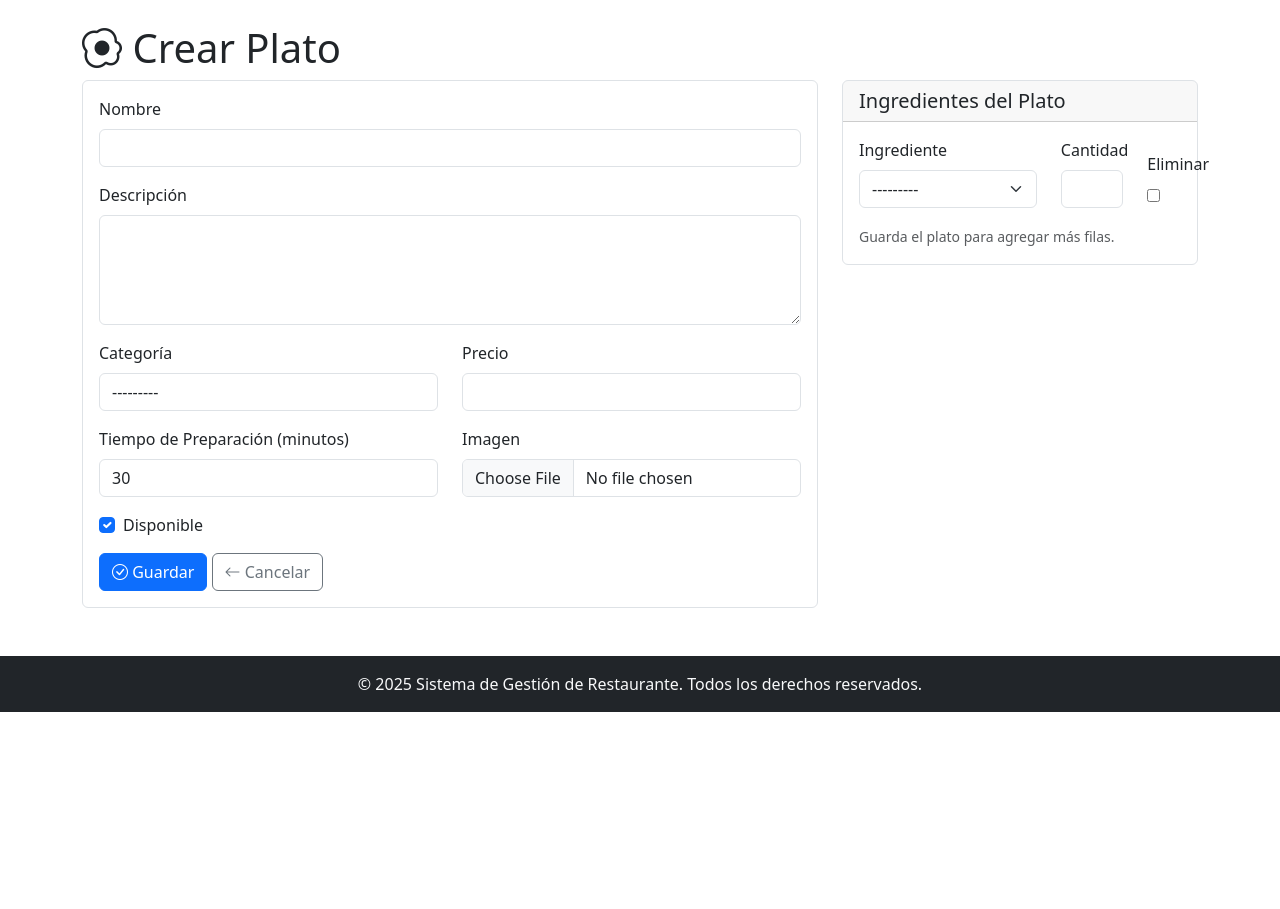
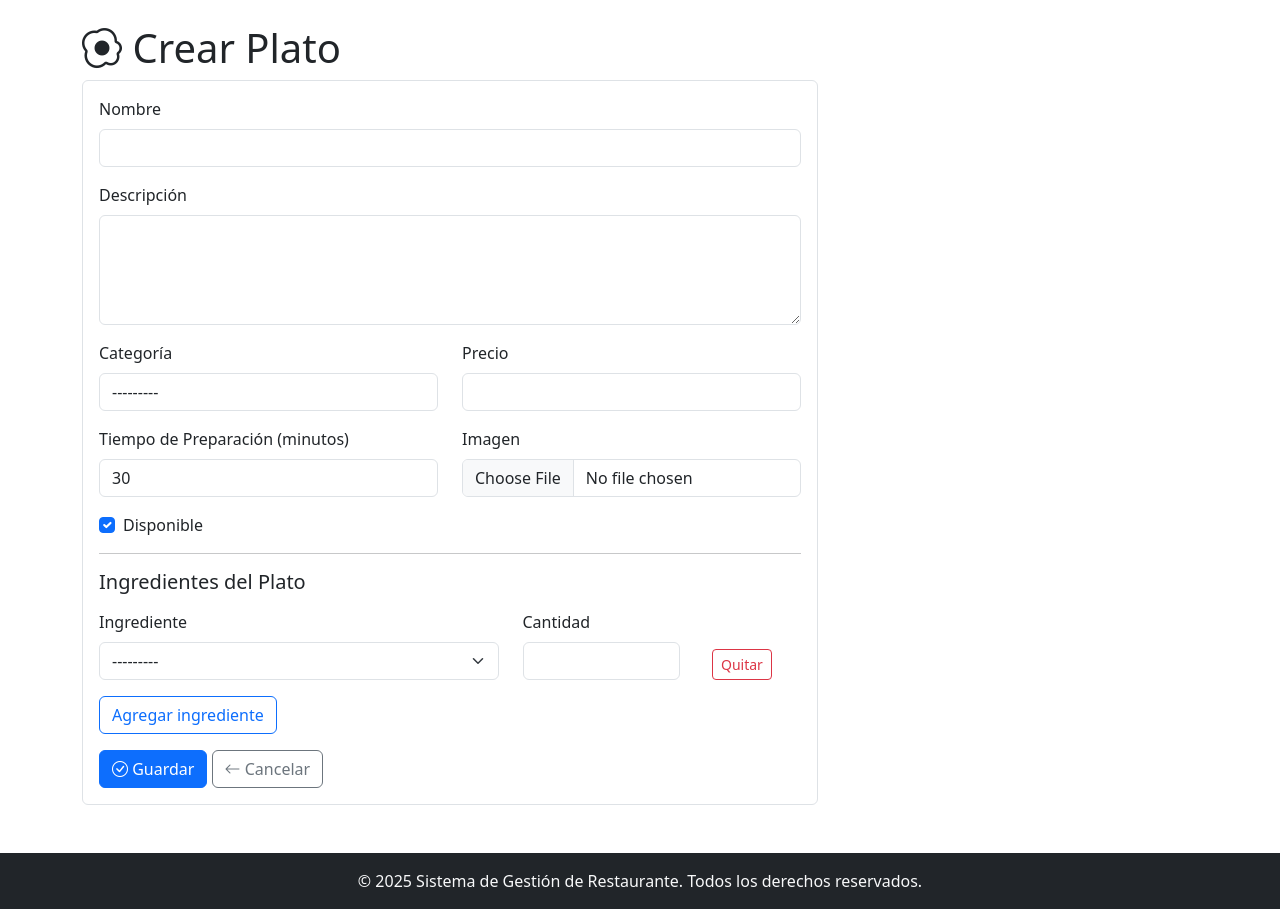
Before and after one commit to Juan-Camilo-Martinez-B/Sistema-para-restaurante, a Django app: page /gestion/platos/crear/ in a window 1280 px wide. Shown: the part 104-1013 px from the top of the page. Before the commit the page ends 816 px from the top, so only its background shows below. Run offline with Django 5.2, Linux system fonts and the light colour scheme; a user stored in the database is signed in; tables that the repository leaves empty hold one stand-in row (values such as "Sample post").

Commit message:
Correción en ingredientes de platos

```diff
--- a/templates/menu/admin/form_plato.html
+++ b/templates/menu/admin/form_plato.html
@@ -14,6 +14,9 @@
                     <div class="mb-3">
                         <label for="{{ form.nombre.id_for_label }}" class="form-label">Nombre</label>
                         {{ form.nombre }}
+                        {% if form.non_field_errors %}
+                            <div class="text-danger">{{ form.non_field_errors }}</div>
+                        {% endif %}
                         {% if form.nombre.errors %}
                             <div class="text-danger">{{ form.nombre.errors }}</div>
                         {% endif %}
@@ -68,53 +71,109 @@
                             Disponible
                         </label>
                     </div>
+                    {% if formset %}
+                    <hr>
+                    <h5 class="mb-3">Ingredientes del Plato</h5>
+                    {{ formset.management_form }}
+                    {% if formset.non_form_errors %}
+                        <div class="alert alert-danger">{{ formset.non_form_errors }}</div>
+                    {% endif %}
+                    <div id="ingredientes-container">
+                        {% for f in formset.forms %}
+                            <div class="row align-items-end mb-3">
+                                <div class="col-md-7">
+                                    <label class="form-label">Ingrediente</label>
+                                    {% if f.non_field_errors %}
+                                        <div class="text-danger">{{ f.non_field_errors }}</div>
+                                    {% endif %}
+                                    {{ f.ingrediente }}
+                                    {% if f.ingrediente.errors %}
+                                        <div class="text-danger">{{ f.ingrediente.errors }}</div>
+                                    {% endif %}
+                                </div>
+                                <div class="col-md-3">
+                                    <label class="form-label">Cantidad</label>
+                                    {{ f.cantidad }}
+                                    {% if f.cantidad.errors %}
+                                        <div class="text-danger">{{ f.cantidad.errors }}</div>
+                                    {% endif %}
+                                </div>
+                                <div class="col-md-2">
+                                    {% if formset.can_delete %}
+                                        <span style="display:none;">{{ f.DELETE }}</span>
+                                        <button type="button" class="btn btn-sm btn-outline-danger ms-2 quitar-fila">Quitar</button>
+                                    {% endif %}
+                                </div>
+                            </div>
+                            {% if not forloop.last %}<hr>{% endif %}
+                        {% endfor %}
+                    </div>
+                    <div class="d-flex gap-2 mb-2">
+                        <button type="button" class="btn btn-outline-primary" id="add-ingrediente">Agregar ingrediente</button>
+                    </div>
+                    <div id="empty-form" class="d-none">
+                        <div class="row align-items-end mb-3">
+                            <div class="col-md-7">
+                                <label class="form-label">Ingrediente</label>
+                                {{ formset.empty_form.ingrediente }}
+                            </div>
+                            <div class="col-md-3">
+                                <label class="form-label">Cantidad</label>
+                                {{ formset.empty_form.cantidad }}
+                            </div>
+                            <div class="col-md-2">
+                                {% if formset.can_delete %}
+                                    <span style="display:none;">{{ formset.empty_form.DELETE }}</span>
+                                    <button type="button" class="btn btn-sm btn-outline-danger ms-2 quitar-fila">Quitar</button>
+                                {% endif %}
+                            </div>
+                        </div>
+                        <hr>
+                    </div>
+                    {% endif %}
+
+                    <div class="mt-3">
                         <button type="submit" class="btn btn-primary">
                             <i class="bi bi-check-circle"></i> Guardar
                         </button>
                         <a href="{% url 'menu:lista_platos_admin' %}" class="btn btn-outline-secondary">
                             <i class="bi bi-arrow-left"></i> Cancelar
                         </a>
+                    </div>
                 </form>
             </div>
         </div>
     </div>
-    <div class="col-md-4">
-        {% if formset %}
-        <div class="card">
-            <div class="card-header">
-                <h5 class="mb-0">Ingredientes del Plato</h5>
+
 </div>
-            <div class="card-body">
-                {{ formset.management_form }}
-                {% for f in formset.forms %}
-                    <div class="row align-items-end mb-3">
-                        <div class="col-7">
-                            <label class="form-label">Ingrediente</label>
-                            {{ f.ingrediente }}
-                            {% if f.ingrediente.errors %}
-                                <div class="text-danger">{{ f.ingrediente.errors }}</div>
-                            {% endif %}
-                        </div>
-                        <div class="col-3">
-                            <label class="form-label">Cantidad</label>
-                            {{ f.cantidad }}
-                            {% if f.cantidad.errors %}
-                                <div class="text-danger">{{ f.cantidad.errors }}</div>
-                            {% endif %}
-                        </div>
-                        <div class="col-2">
-                            {% if formset.can_delete %}
-                                <label class="form-label">Eliminar</label>
-                                {{ f.DELETE }}
-                            {% endif %}
-                        </div>
-                    </div>
-                    {% if not forloop.last %}<hr>{% endif %}
-                {% endfor %}
-                <small class="text-muted">Guarda el plato para agregar más filas.</small>
-            </div>
-        </div>
-        {% endif %}
-    </div>
-</div>
+{% block extra_js %}
+<script>
+document.addEventListener('DOMContentLoaded',function(){
+  var addBtn=document.getElementById('add-ingrediente');
+  if(!addBtn) return;
+  addBtn.addEventListener('click',function(){
+    var totalInput=document.querySelector('input[name$="-TOTAL_FORMS"]');
+    var total=parseInt(totalInput.value,10);
+    var container=document.getElementById('ingredientes-container');
+    var template=document.getElementById('empty-form');
+    var html=template.innerHTML.replace(/__prefix__/g,total);
+    var wrapper=document.createElement('div');
+    wrapper.innerHTML=html;
+    container.appendChild(wrapper);
+    totalInput.value=total+1;
+  });
+  document.addEventListener('click',function(e){
+    if(e.target && e.target.classList.contains('quitar-fila')){
+      var row=e.target.closest('.row');
+      if(!row) return;
+      var del=row.querySelector('input[type="checkbox"][name$="-DELETE"]');
+      if(del){
+        del.checked=true;
+      }
+      row.style.display='none';
+    }
+  });
+});
+</script>
 {% endblock %}
+{% endblock %}
```
Lines whose indentation alone changed are shown as unchanged.
